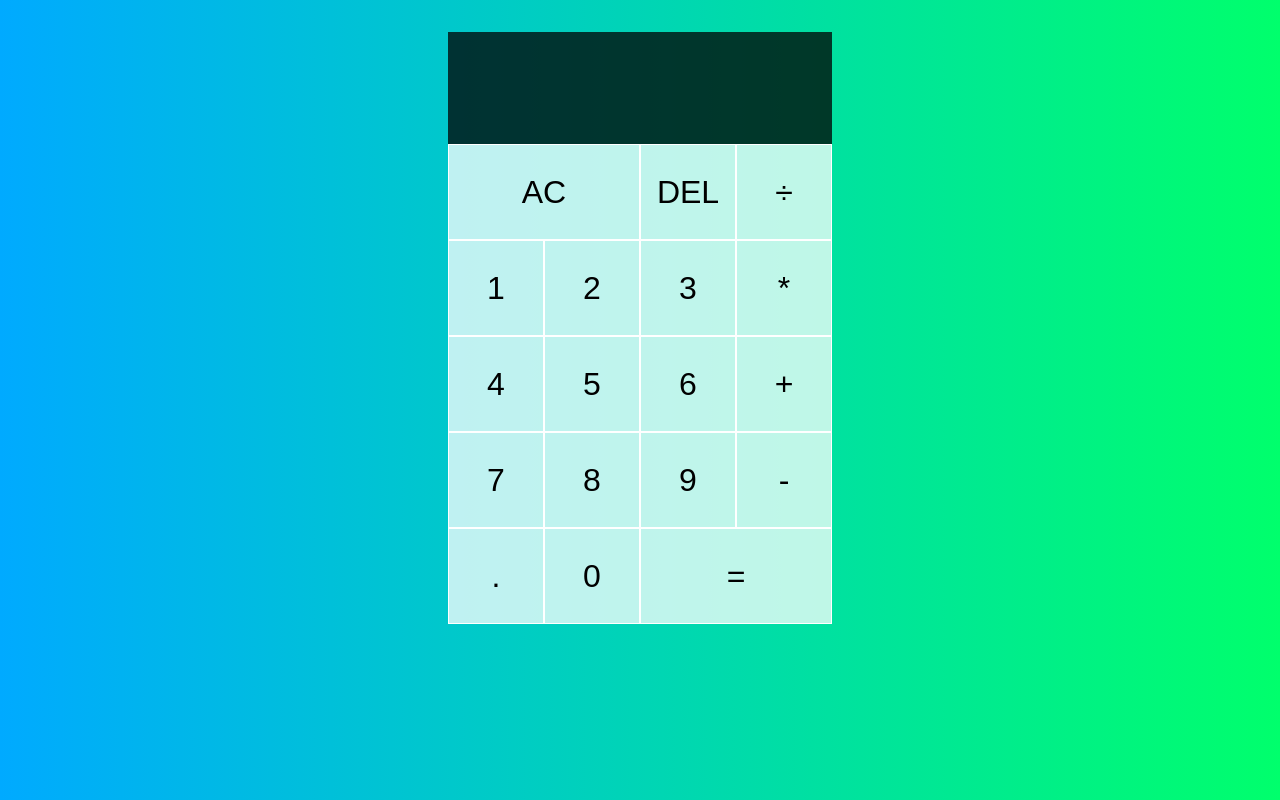
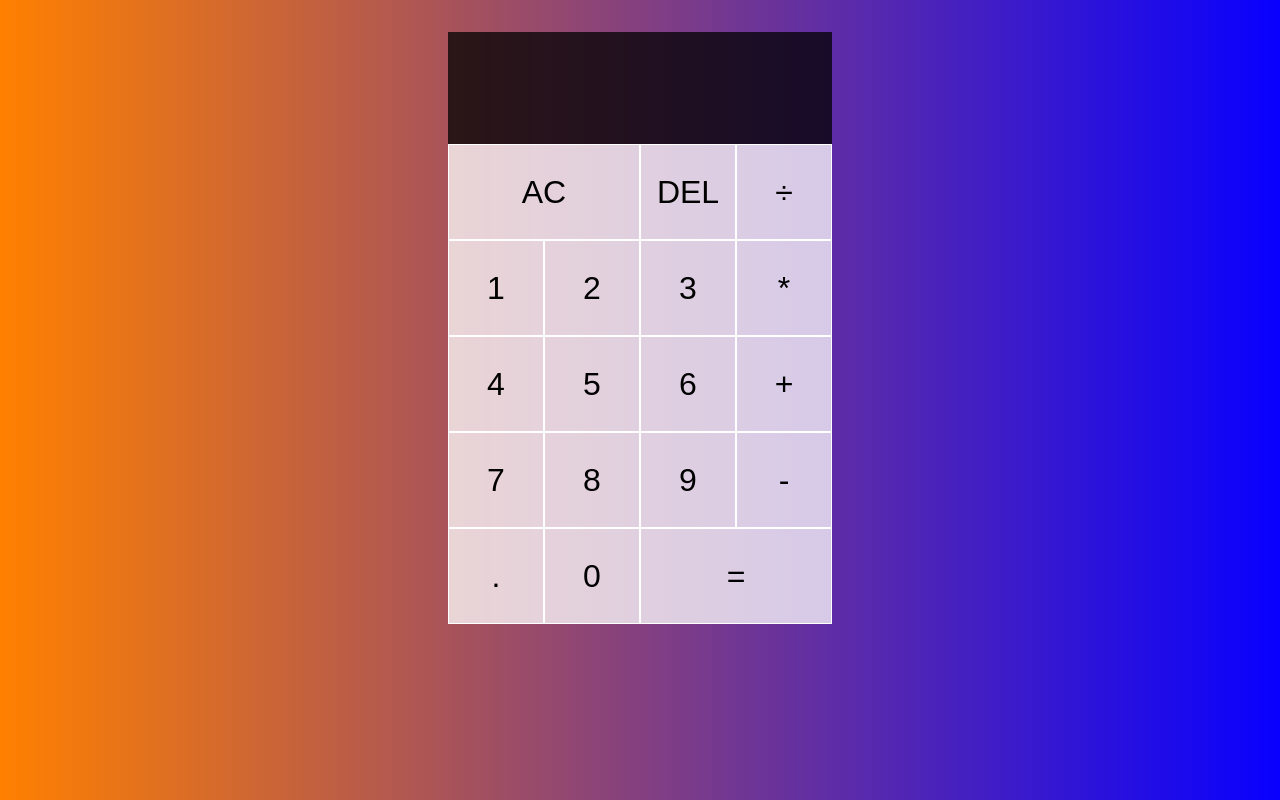
Before and after one commit to Sebascrab/React-Calculator-2.0, a React (Create React App) app: page / in a window 1280 px wide. Built offline with nearby package versions, Linux system fonts and the light colour scheme.

Commit message:
added readme.md

```diff
--- a/public/index.html
+++ b/public/index.html
@@ -24,7 +24,7 @@
       work correctly both with client-side routing and a non-root public URL.
       Learn how to configure a non-root public URL by running `npm run build`.
     -->
-    <title>React App</title>
+    <title>React Calculator</title>
   </head>
   <body>
     <noscript>You need to enable JavaScript to run this app.</noscript>
--- a/src/App.css
+++ b/src/App.css
@@ -7,7 +7,7 @@
 
 body {
   margin: 0;
-  background: linear-gradient(to right, #00AAFF, #00FF6C );
+  background: linear-gradient(to right, #ff8000, #0800ff );
 
 }
 
@@ -17,6 +17,7 @@ body {
   grid-template-columns: repeat(4, 6rem);
   grid-template-rows: minmax(7rem, auto) repeat(5, 6rem);
   justify-content: center;
+
 }
 
 .span-two {
@@ -51,6 +52,7 @@ body {
   border: 1px solid white;
   outline: none;
   background-color: rgba(255, 255, 255, 0.75);
+
 }
 .calculator-grid > button:hover,
 .calculator-grid > button:focus {
```
Also changed, not shown: src/assets/images/React-Calc-2.0.png (added), 1 other file (tests, documents, lock files or other folders).
